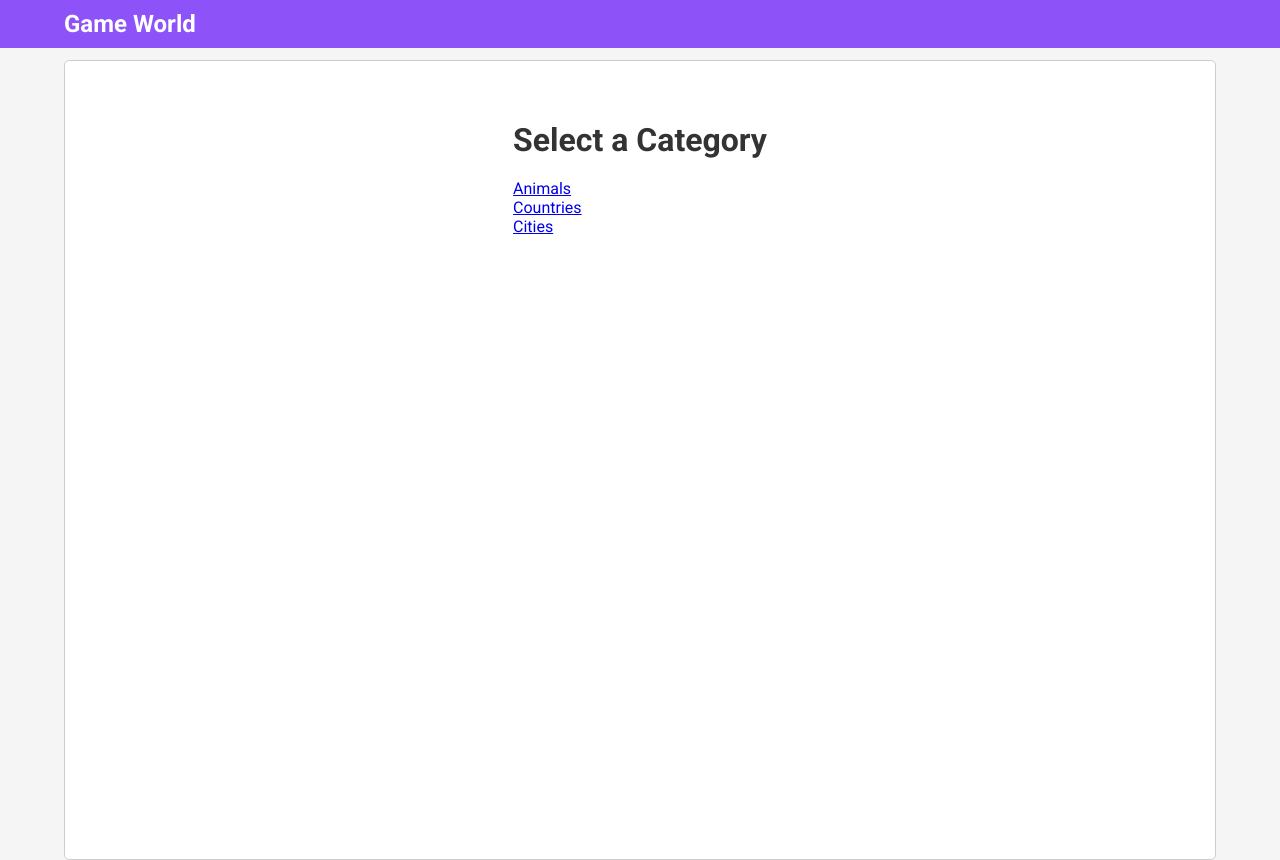
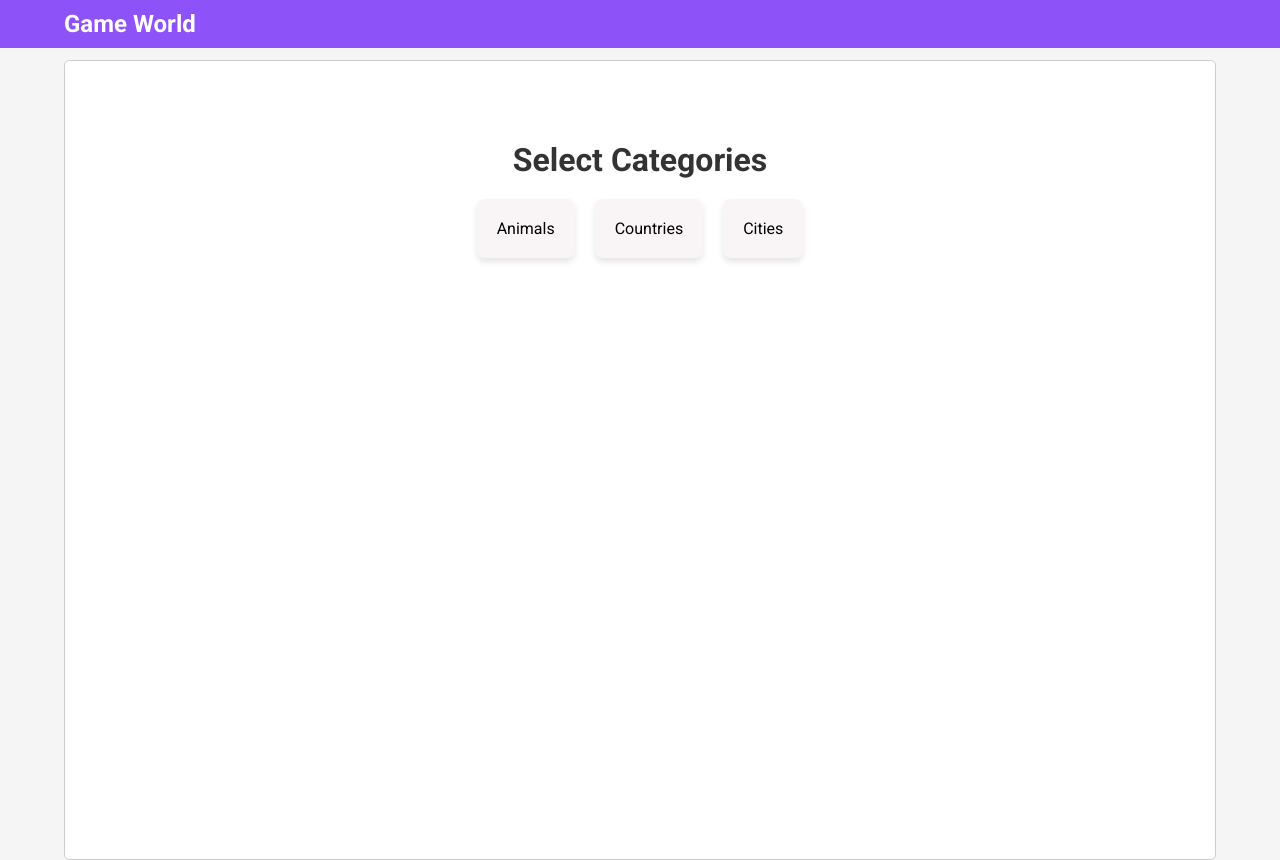
Before and after one commit to joseph-johnson27001/game-world, a Vue app: page /word-scramble/categories in a window 1280 px wide. Built offline with nearby package versions, Linux system fonts and the light colour scheme.

Commit message:
Word Scramble functionality

```diff
--- /dev/null
+++ b/src/components/WordScramble/CategoryCard.vue
@@ -0,0 +1,39 @@
+<template>
+  <div
+    class="category-card"
+    @click="selectCategory"
+    :style="{ backgroundColor: '#f9f5f6' }"
+  >
+    <div class="category-name">{{ category.name }}</div>
+  </div>
+</template>
+
+<script>
+export default {
+  props: {
+    category: {
+      type: Object,
+      required: true,
+    },
+  },
+  methods: {
+    selectCategory() {
+      this.$emit("selectCategory", this.category);
+    },
+  },
+};
+</script>
+
+<style scoped>
+.category-card {
+  padding: 20px;
+  border-radius: 8px;
+  box-shadow: 0 4px 6px rgba(0, 0, 0, 0.1);
+  cursor: pointer;
+  transition: background-color 0.3s;
+}
+
+.category-card:hover {
+  background-color: #e3e0e1; /* Slightly different color on hover */
+}
+</style>
--- a/src/views/WordScramble/WordScrambleCategories.vue
+++ b/src/views/WordScramble/WordScrambleCategories.vue
@@ -1,26 +1,33 @@
 <template>
   <div class="categories">
-    <h1>Select a Category</h1>
+    <h1>Select Categories</h1>
     <div class="category-list">
-      <router-link
+      <CategoryCard
         v-for="category in categories"
         :key="category.id"
-        :to="{ name: 'WordScrambleGame' }"
-        @click="selectCategory(category)"
-        class="category-card"
-        :style="{ backgroundColor: category.bgColor }"
-      >
-        <div class="category-name">{{ category.name }}</div>
-      </router-link>
+        :category="category"
+        @selectCategory="handleCategorySelect"
+      />
     </div>
+    <button v-if="selectedCategories.length" @click="startGame">
+      Start Game
+    </button>
   </div>
 </template>
 
 <script>
-import { mapGetters, mapActions } from "vuex";
+import { mapGetters } from "vuex";
+import CategoryCard from "@/components/WordScramble/CategoryCard.vue";
 
 export default {
-  name: "WordScrambleCategories",
+  components: {
+    CategoryCard,
+  },
+  data() {
+    return {
+      selectedCategories: [],
+    };
+  },
   computed: {
     ...mapGetters("wordScramble", ["getCategories"]),
     categories() {
@@ -28,7 +35,53 @@ export default {
     },
   },
   methods: {
-    ...mapActions("wordScramble", ["selectCategory"]),
+    handleCategorySelect(category) {
+      const index = this.selectedCategories.findIndex(
+        (c) => c.id === category.id
+      );
+      if (index === -1) {
+        this.selectedCategories.push(category);
+      } else {
+        this.selectedCategories.splice(index, 1);
+      }
+    },
+    startGame() {
+      this.$router.push({
+        name: "WordScrambleGame",
+        query: {
+          categories: this.selectedCategories.map((c) => c.id).join(","),
+        },
+      });
+    },
   },
 };
 </script>
+
+<style scoped>
+.categories {
+  padding: 20px;
+}
+
+.category-list {
+  display: flex;
+  flex-wrap: wrap;
+  gap: 20px;
+  justify-content: center;
+}
+
+button {
+  display: block;
+  margin: 20px auto;
+  padding: 10px 20px;
+  font-size: 1rem;
+  color: #fff;
+  background-color: #007bff;
+  border: none;
+  border-radius: 5px;
+  cursor: pointer;
+}
+
+button:hover {
+  background-color: #0056b3;
+}
+</style>
--- a/src/views/WordScramble/WordScrambleGame.vue
+++ b/src/views/WordScramble/WordScrambleGame.vue
@@ -1,38 +1,22 @@
 <template>
-  <div class="game">
-    <h1>Word Scramble - {{ currentCategory.name }}</h1>
-    <div class="words-list">
-      <div v-for="word in jumbledWords" :key="word" class="word-card">
-        {{ word }}
-      </div>
-    </div>
+  <div>
+    <!-- Display game board based on selected categories -->
   </div>
 </template>
 
 <script>
-import { mapGetters } from "vuex";
-
 export default {
-  name: "WordScrambleGame",
-  computed: {
-    ...mapGetters("wordScramble", ["getCurrentCategory"]),
-    currentCategory() {
-      return this.getCurrentCategory;
-    },
-    jumbledWords() {
-      if (this.currentCategory && this.currentCategory.words) {
-        return this.currentCategory.words.map((word) => this.shuffleWord(word));
-      }
-      return [];
-    },
+  mounted() {
+    const categories = this.$route.query.categories;
+    if (categories) {
+      this.selectedCategories = categories.split(","); // Array of category IDs
+      // Use the selected categories to load relevant words
+    }
   },
-  methods: {
-    shuffleWord(word) {
-      return word
-        .split("")
-        .sort(() => Math.random() - 0.5)
-        .join("");
-    },
+  data() {
+    return {
+      selectedCategories: [],
+    };
   },
 };
 </script>
```
